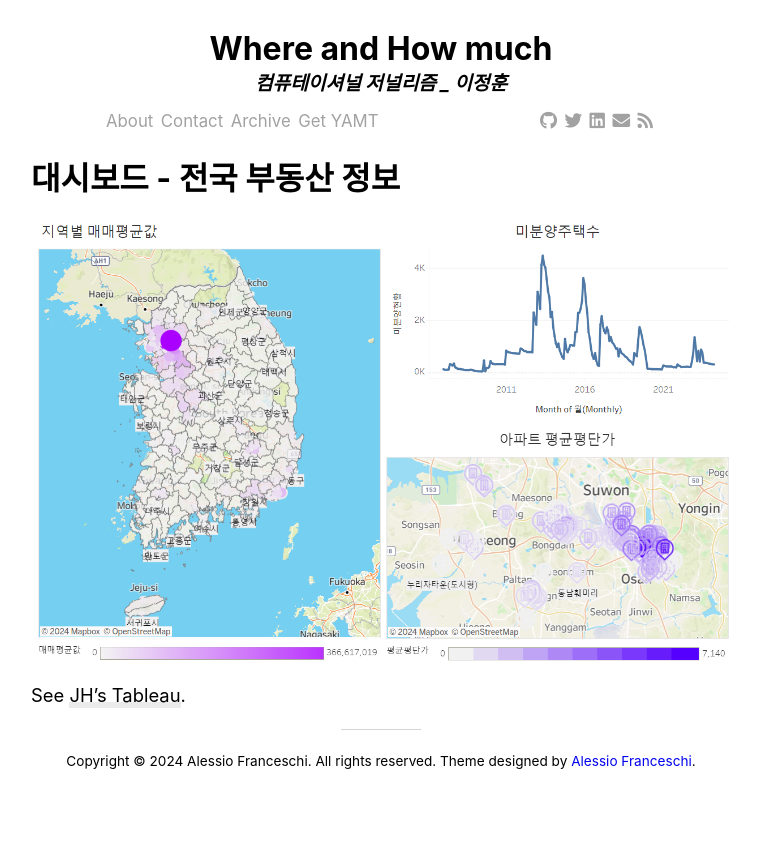
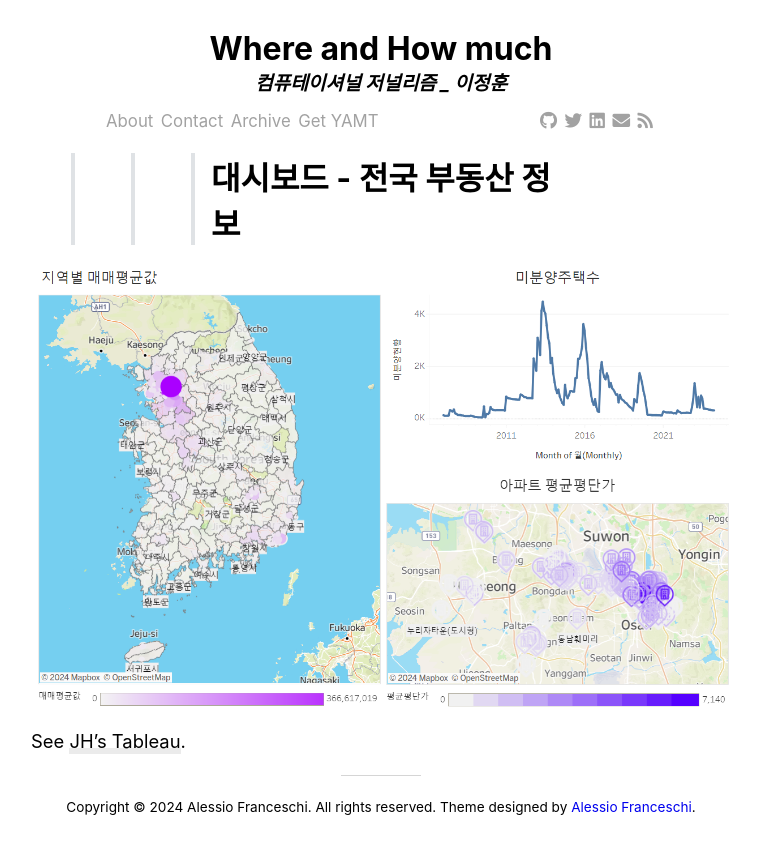
Before and after one commit to Timeleeh/skkufinal.github.io, a Jekyll site: the page built from about.md, in a window 1280 px wide. Shown: the top 854 px of the page, without its empty margins (259-1019 px from the left). Built offline with Jekyll 4.4.1, drawn with Linux system fonts in a browser that asks for light colours; nearby versions of some CDN libraries.

```diff
--- a/about.md
+++ b/about.md
@@ -3,7 +3,7 @@ layout: default
 title: 대시보드
 ---
 
-# [대시보드 - 전국 부동산 정보](https://public.tableau.com/app/profile/jeonghun.lee7492/viz/__17187283242660/1?publish=yes)
+>>># [대시보드 - 전국 부동산 정보](https://public.tableau.com/app/profile/jeonghun.lee7492/viz/__17187283242660/1?publish=yes)
 
 [![대쉬보드](https://raw.githubusercontent.com/Timeleeh/skkufinal.github.io/main/dash.png)](https://public.tableau.com/app/profile/jeonghun.lee7492/viz/__17187283242660/1?publish=yes)
 
```
